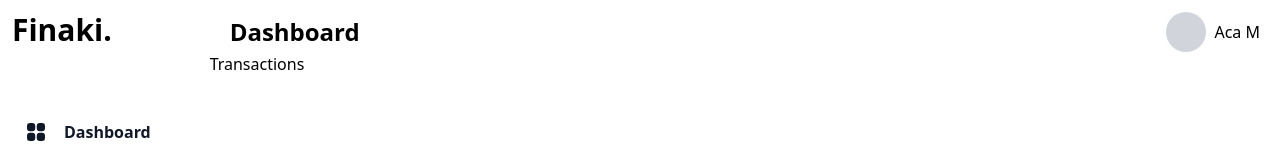
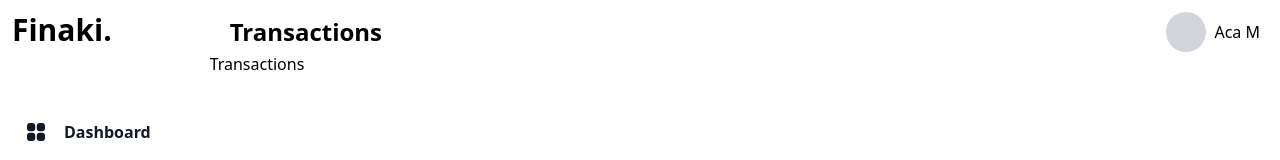
Before and after one commit to aacmal/finaki, a Next.js app: page /transactions in a window 1280 px wide. Shown: the top 160 px of the page. Built offline with nearby package versions, Linux system fonts and the light colour scheme.

Commit message:
Refactor Header component

```diff
--- a/app/layout.tsx
+++ b/app/layout.tsx
@@ -1,5 +1,6 @@
 import { usePathname } from 'next/navigation'
 import Container from '../components/Container/Container'
+import Header from '../components/Header/Header'
 import Navbar from '../components/Navbar/Navbar'
 import './globals.css'
 
@@ -8,20 +9,6 @@ export default function RootLayout({
 }: {
   children: React.ReactNode
 }) {
-  // const pathname = usePathname()
-
-  // const getHeaderTitle = (pathname: string | null) => {
-  //   switch (pathname) {
-  //     case '/dashboard':
-  //       return 'Dashboard'
-  //     case '/transactions':
-  //       return 'Transactions'
-  //     case '/settings':
-  //       return 'Settings'
-  //     default:
-  //       return 'Dashboard'
-  //   }
-  // }
 
   return (
     <html lang="en">
@@ -34,13 +21,7 @@ export default function RootLayout({
         <Container>
           <Navbar/>
           <div className='flex flex-col w-full'>
-            <header className='flex justify-between mt-3 items-center w-full px-5'>
-              <h1 className='text-2xl font-bold'>{'Dashboard  '}</h1>
-              <div className='flex gap-2 items-center'>
-                <div className='h-10 w-10 rounded-full bg-gray-300'></div>
-                <span className='font-medium'>Aca M</span>
-              </div>
-            </header>
+            <Header/>
             <main>
               {children}
             </main>
--- /dev/null
+++ b/components/Header/Header.tsx
@@ -0,0 +1,34 @@
+'use client'
+
+import { usePathname } from 'next/navigation'
+import React from 'react'
+
+type Props = {}
+
+const Header = (props: Props) => {
+  const pathname = usePathname()
+
+  const getHeaderTitle = (pathname: string | null) => {
+    switch (pathname) {
+      case '/dashboard':
+        return 'Dashboard'
+      case '/transactions':
+        return 'Transactions'
+      case '/settings':
+        return 'Settings'
+      default:
+        return 'Dashboard'
+    }
+  }
+  return (
+    <header className='flex justify-between mt-3 items-center w-full px-5'>
+      <h1 className='text-2xl font-bold'>{getHeaderTitle(pathname)}</h1>
+      <div className='flex gap-2 items-center'>
+        <div className='h-10 w-10 rounded-full bg-gray-300'></div>
+        <span className='font-medium'>Aca M</span>
+      </div>
+    </header>
+  )
+}
+
+export default Header
```
